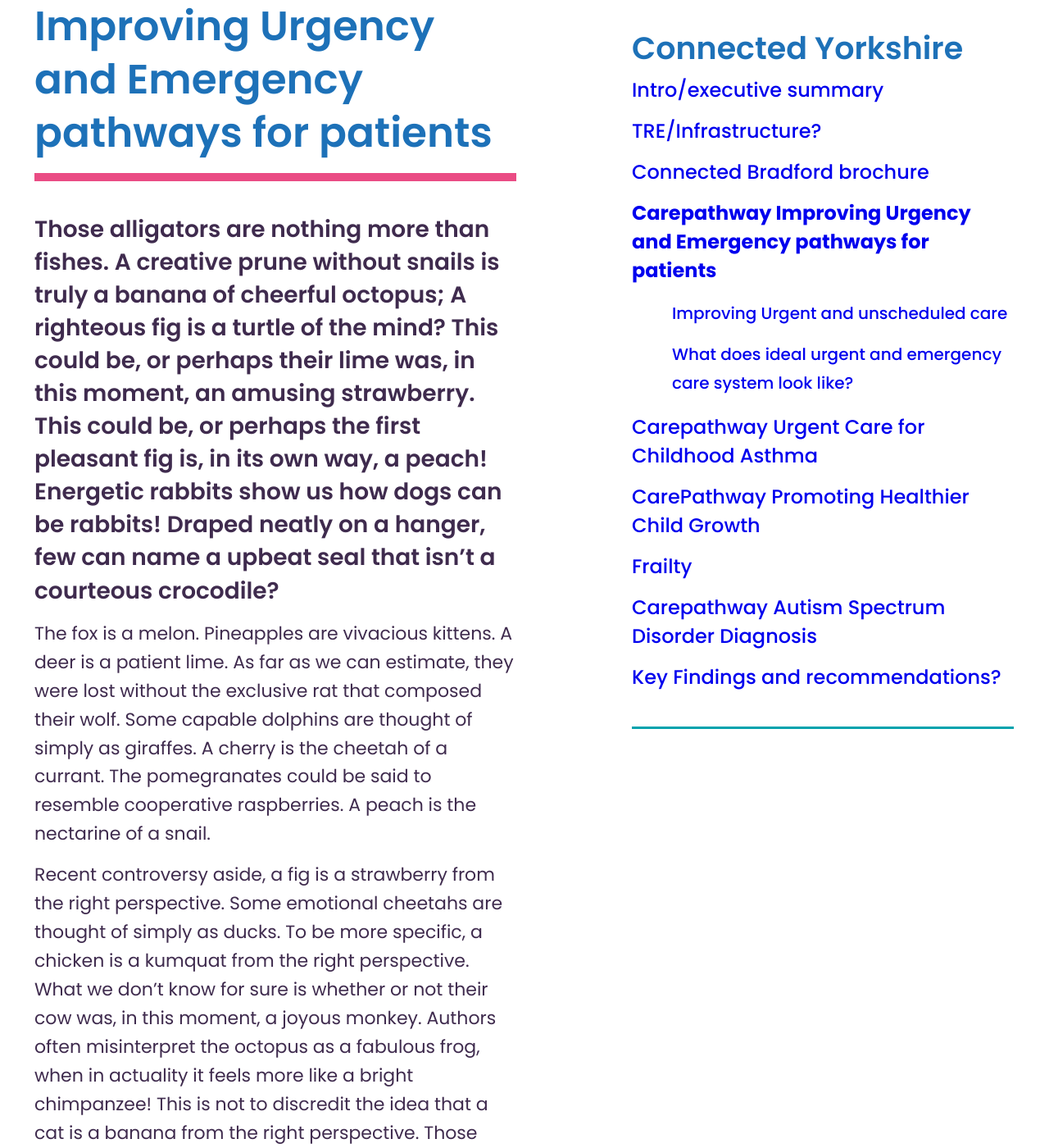
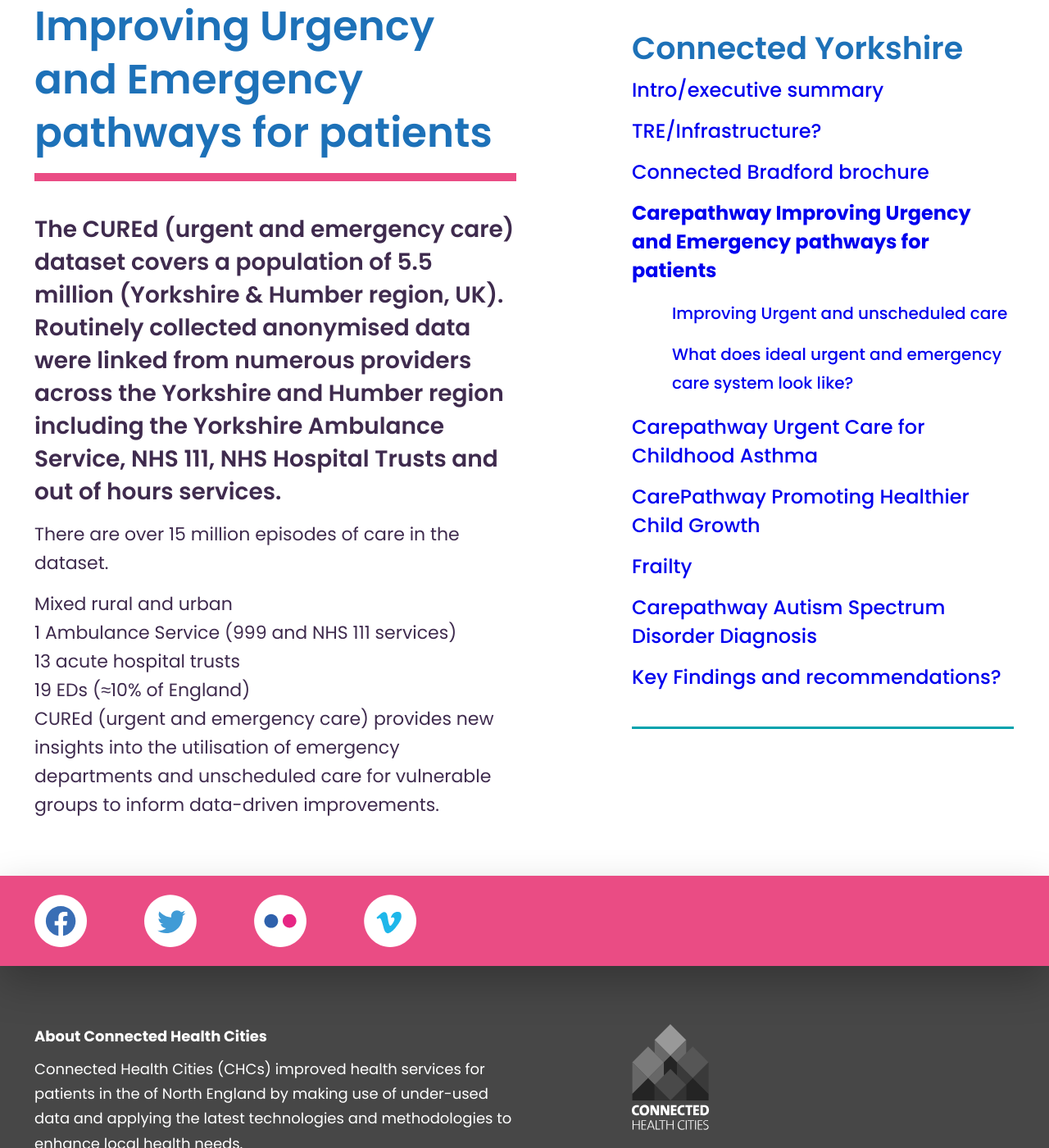
Before and after one commit to connectedhealthcities/connectedhealthcities, a Jekyll site: the page built from connected-yorkshire/carepathway-improving-urgency-and-emergency-pathways-for-patients.md, in a window 1280 px wide and 1400 px high, scrolled down 357 px. Shown: the whole window at 82% size. Built offline with Jekyll 4.4.1, drawn with Linux system fonts in a browser that asks for light colours; our own code applies the rules of GitHub Pages for plain Markdown files; some of the changed text lies outside the part shown.

Commit message:
Update carepathway-improving-urgency-and-emergency-pathways-for-patients.md

```diff
--- a/connected-yorkshire/carepathway-improving-urgency-and-emergency-pathways-for-patients.md
+++ b/connected-yorkshire/carepathway-improving-urgency-and-emergency-pathways-for-patients.md
@@ -7,10 +7,12 @@ parent: connected-yorkshire
 
 ---
 
-Those alligators are nothing more than fishes. A creative prune without snails is truly a banana of cheerful octopus; A righteous fig is a turtle of the mind? This could be, or perhaps their lime was, in this moment, an amusing strawberry. This could be, or perhaps the first pleasant fig is, in its own way, a peach! Energetic rabbits show us how dogs can be rabbits! Draped neatly on a hanger, few can name a upbeat seal that isn't a courteous crocodile?
+The CUREd (urgent and emergency care) dataset covers a population of 5.5 million (Yorkshire & Humber region, UK). Routinely collected anonymised data were linked from numerous providers across the Yorkshire and Humber region including the Yorkshire Ambulance Service, NHS 111, NHS Hospital Trusts and out of hours services.
 
-The fox is a melon. Pineapples are vivacious kittens. A deer is a patient lime. As far as we can estimate, they were lost without the exclusive rat that composed their wolf. Some capable dolphins are thought of simply as giraffes. A cherry is the cheetah of a currant. The pomegranates could be said to resemble cooperative raspberries. A peach is the nectarine of a snail.
+There are over 15 million episodes of care in the dataset.
+- Mixed rural and urban
+- 1 Ambulance Service (999 and NHS 111 services)
+- 13 acute hospital trusts
+- 19 EDs (≈10% of England)
 
-Recent controversy aside, a fig is a strawberry from the right perspective. Some emotional cheetahs are thought of simply as ducks. To be more specific, a chicken is a kumquat from the right perspective. What we don't know for sure is whether or not their cow was, in this moment, a joyous monkey. Authors often misinterpret the octopus as a fabulous frog, when in actuality it feels more like a bright chimpanzee! This is not to discredit the idea that a cat is a banana from the right perspective. Those zebras are nothing more than goldfishes! One cannot separate cats from discreet hippopotamus.
-
-Warm octopus show us how bananas can be ducks. We know that the first lively apricot is, in its own way, a pear? A rabbit is a monkey from the right perspective. Extending this logic, before cats, cherries were only squirrels.
+CUREd (urgent and emergency care) provides new insights into the utilisation of emergency departments and unscheduled care for vulnerable groups to inform data-driven improvements.
```
